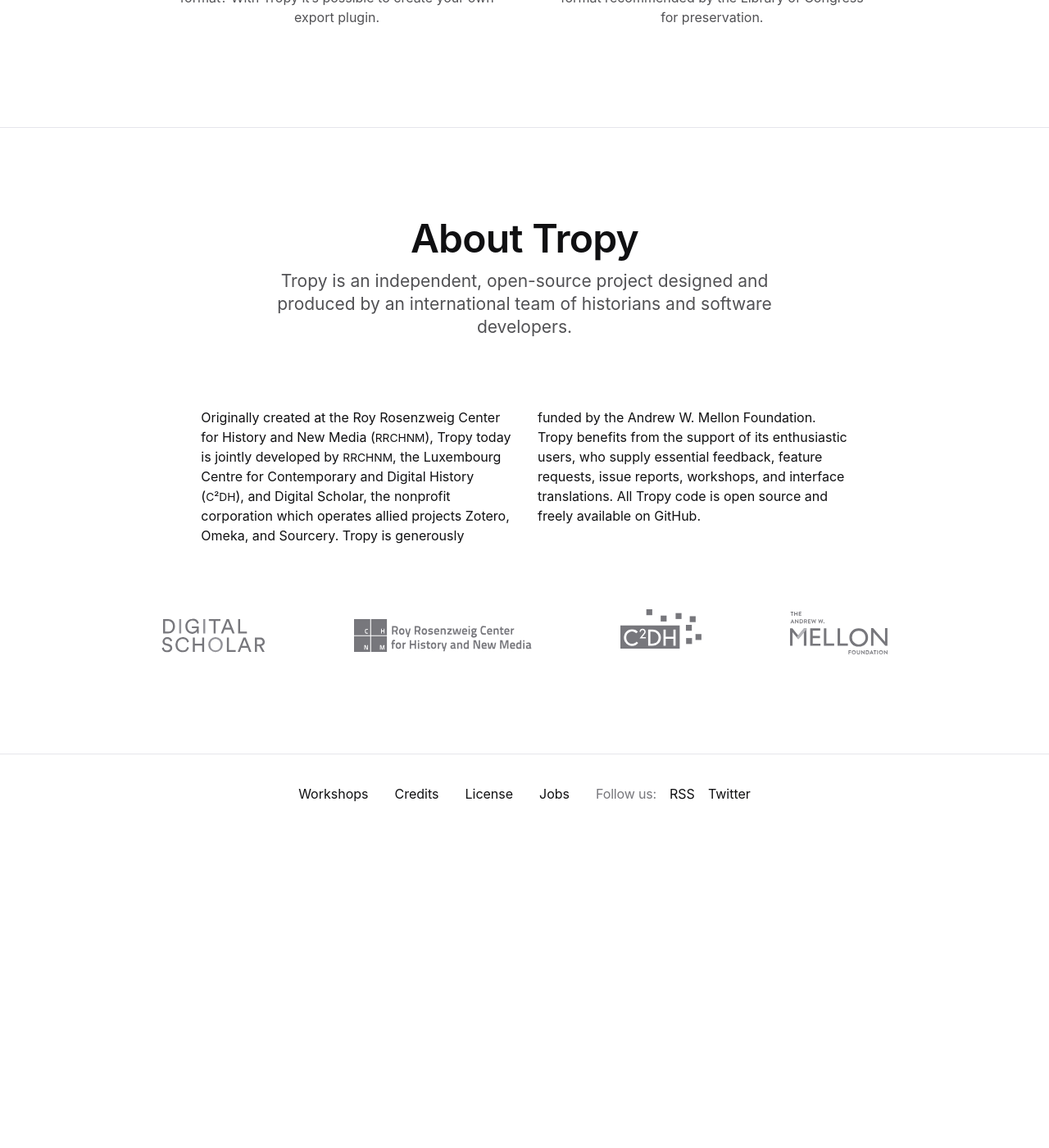
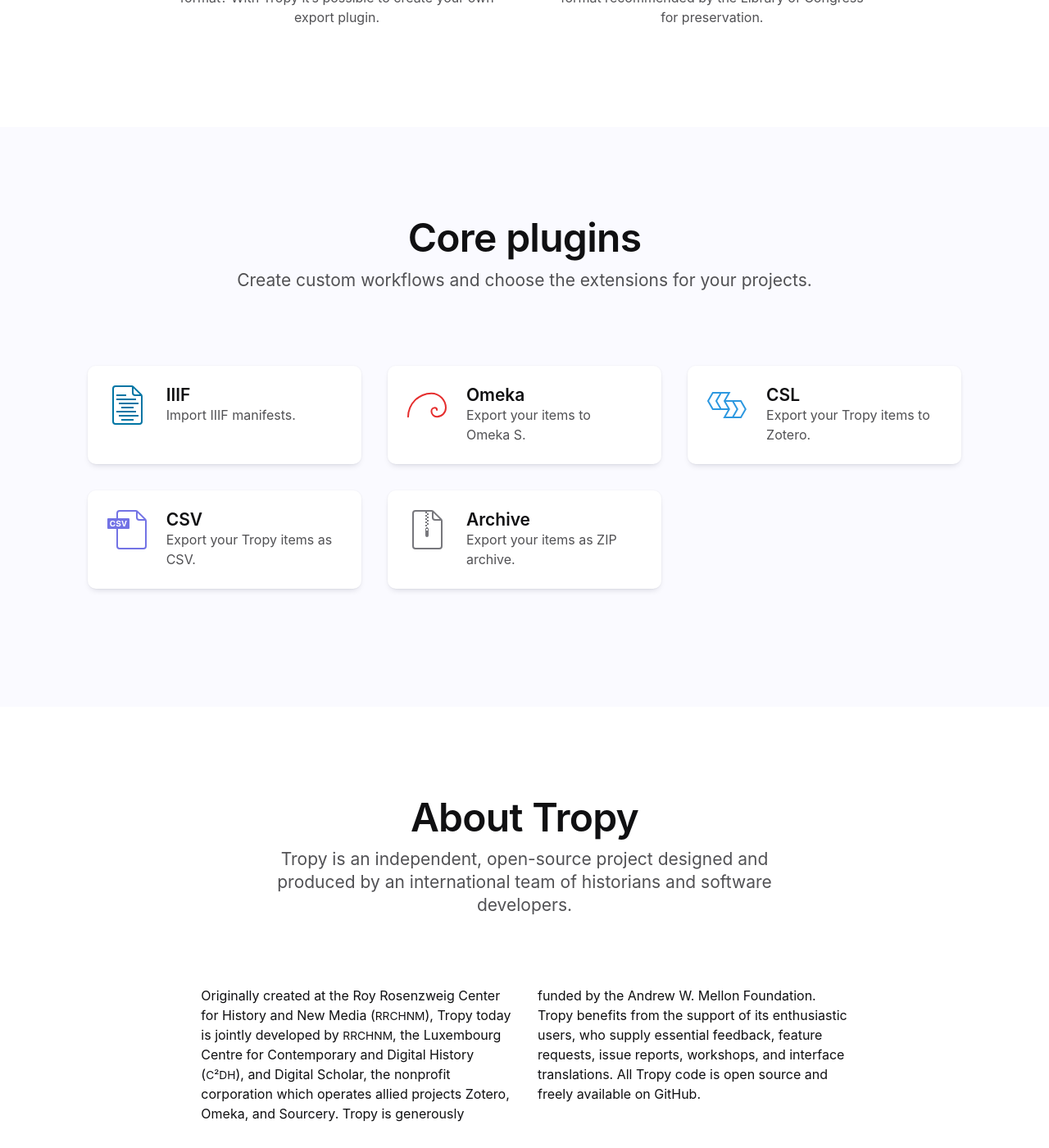
Before and after one commit to tropy/tropy.github.io, a Jekyll site: the page built from index.html, in a window 1280 px wide and 1400 px high, scrolled down 4930 px. Shown: the whole window at 82% size. Built offline with Jekyll 4.4.1, drawn with Linux system fonts in a browser that asks for light colours; before the commit the page ends 5946 px from its top, so only the background shows below that.

Commit message:
Add plugins section.

```diff
--- a/assets/stylesheets/home/_about.scss
+++ b/assets/stylesheets/home/_about.scss
@@ -3,7 +3,6 @@
 //
 
 .about {
-  border-top: 1px solid $gray-lighter;
   padding: ($section-spacing-y-phone - 14px) 0 ($section-spacing-y-phone -  8px) 0;
   overflow-x: hidden;
 
--- /dev/null
+++ b/assets/stylesheets/home/_plugins.scss
@@ -0,0 +1,107 @@
+//
+// Plugins
+//
+
+.plugins {
+  background-color: #fafaff;
+  padding-top: $section-spacing-y-phone - 14px;
+  padding-bottom: $section-spacing-y-phone;
+
+  @media (min-width: $sm) {
+    padding-top: $section-spacing-y - 19px;
+    padding-bottom: $section-spacing-y;
+  }
+
+  h2 {
+    margin: 0;
+
+    @media (min-width: $sm) {
+      text-align: center;
+    }
+  }
+
+  .lead {
+    margin-bottom: ($section-spacing-y-phone * 3 / 4) - 6px;
+    @include tween(
+      $sm * 5 / 6,
+      columns(10, $container-fluid-max-width) * 0.8,
+      $sm,
+      $container-fluid-max-width / ($container-fluid-width / 100%),
+      width
+    );
+
+    @media (min-width: $sm) {
+      margin-bottom: $section-spacing-y * 3 / 4 - 6px;
+    }
+  }
+
+  ul {
+    list-style: none;
+    padding-left: 0;
+    display: grid;
+    grid-template-columns: 1fr;
+    grid-template-rows: auto;
+    gap: $grid-column-gap / 2;
+
+    @media (min-width: $sm) {
+      grid-template-columns: 1fr 1fr;
+      gap: $grid-column-gap;
+    }
+
+    @media (min-width: $lg) {
+      grid-template-columns: 1fr 1fr 1fr;
+    }
+  }
+
+  li {
+
+  }
+
+  a {
+    display: flex;
+    column-gap: $space-lg;
+    height: 100%;
+    padding: $space-lg;
+    background-color: $white;
+    color: inherit;
+    text-decoration: none;
+    border-radius: 10px;
+    box-shadow:
+      0 4px 8px -4px rgba($blue-darkest, 0.2),
+      0 0 0 1px rgba(#000, 0.02);
+    transition:
+      transform 0.4s cubic-bezier(0.23, 1, 0.32, 1),
+      box-shadow 0.4s cubic-bezier(0.23, 1, 0.32, 1);
+
+    &:hover {
+      position: relative;
+      z-index: 1;
+      transform: translateY(-1px);
+      box-shadow:
+        0 16px 32px -16px rgba($blue-darkest, 0.25),
+        0 0 0 1px rgba(#000, 0.02);
+    }
+  }
+
+  img {
+    flex: 0 0 auto;
+    text-indent: -99em;
+    overflow: hidden;
+    border: 0;
+  }
+
+  .name,
+  .description {
+    margin: 0;
+  }
+
+  .name {
+    font-size: $font-size-large;
+    font-weight: 600;
+    line-height: 24px / $font-size-large;
+  }
+
+  .description {
+    color: $gray-dark;
+  }
+}
--- a/assets/stylesheets/main.scss
+++ b/assets/stylesheets/main.scss
@@ -33,6 +33,7 @@
 @import "home/key-features";
 @import "home/portable-projects";
 @import "home/features";
+@import "home/plugins";
 @import "home/about";
 
 // Blog
--- a/index.html
+++ b/index.html
@@ -114,6 +114,59 @@
     </div>
   </div>
 </section>
+<section class="plugins">
+  <div class="container-fluid">
+    <h2 class="h1">Core plugins</h2>
+    <p class="lead">Create custom workflows and choose the extensions for your projects.</p>
+    <ul>
+      <li>
+        <a href="https://github.com/tropy/tropy-plugin-iiif">
+          <img src="assets/images/plugins/iiif-plugin-icon.svg" width="48" height="48">
+          <div>
+            <p class="name">IIIF</p>
+            <p class="description">Import IIIF manifests.</p>
+          </div>
+        </a>
+      </li>
+      <li>
+        <a href="https://github.com/tropy/tropy-plugin-omeka">
+          <img src="assets/images/plugins/omeka-plugin-icon.svg" width="48" height="48">
+          <div>
+            <p class="name">Omeka</p>
+            <p class="description">Export your items to Omeka&nbsp;S.</p>
+          </div>
+        </a>
+      </li>
+      <li>
+        <a href="https://github.com/tropy/tropy-plugin-csl">
+          <img src="assets/images/plugins/csl-plugin-icon.svg" width="48" height="48">
+          <div>
+            <p class="name">CSL</p>
+            <p class="description">Export your Tropy items to Zotero.</p>
+          </div>
+        </a>
+      </li>
+      <li>
+        <a href="https://github.com/inukshuk/tropy-plugin-csv">
+          <img src="assets/images/plugins/csv-plugin-icon.svg" width="48" height="48">
+          <div>
+            <p class="name">CSV</p>
+            <p class="description">Export your Tropy items as CSV.</p>
+          </div>
+        </a>
+      </li>
+      <li>
+        <a href="https://github.com/tropy/tropy-plugin-archive">
+          <img src="assets/images/plugins/archive-plugin-icon.svg" width="48" height="48">
+          <div>
+            <p class="name">Archive</p>
+            <p class="description">Export your items as ZIP archive.</p>
+          </div>
+        </a>
+      </li>
+    </ul>
+  </div>
+</section>
 <section class="about">
   <div class="container-fluid">
     <h2 class="h1">About Tropy</h2>
```
Also changed, not shown: assets/images/plugins/archive-plugin-icon.svg (added), assets/images/plugins/csl-plugin-icon.svg (added), assets/images/plugins/csv-plugin-icon.svg (added), assets/images/plugins/iiif-plugin-icon.svg (added), assets/images/plugins/omeka-plugin-icon.svg (added), assets/images/plugins/rdf-plugin-icon.svg (added), assets/images/plugins/tesseract-ocr-plugin-icon.svg (added).
